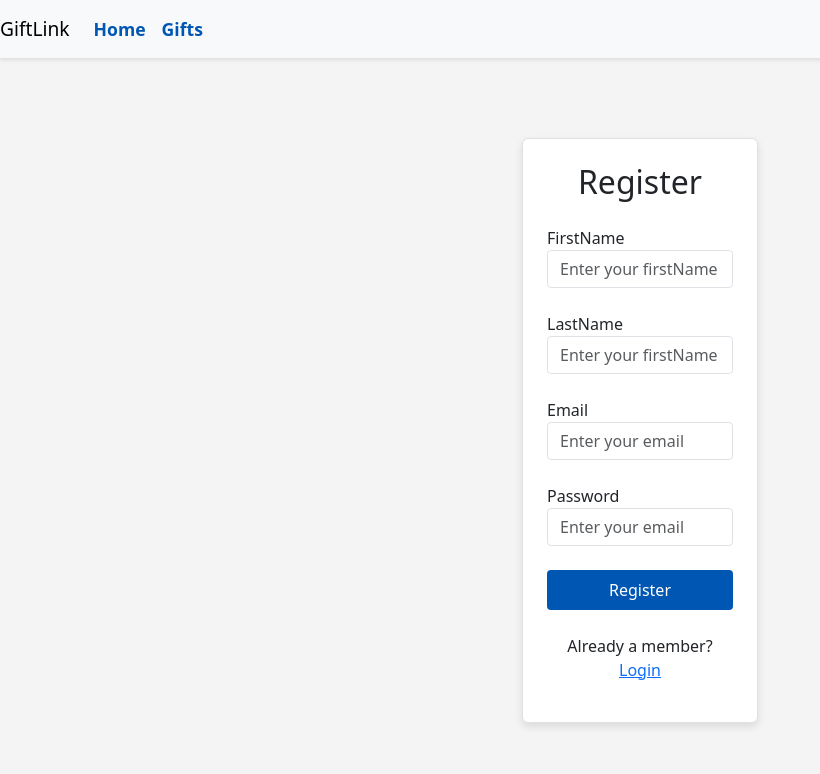
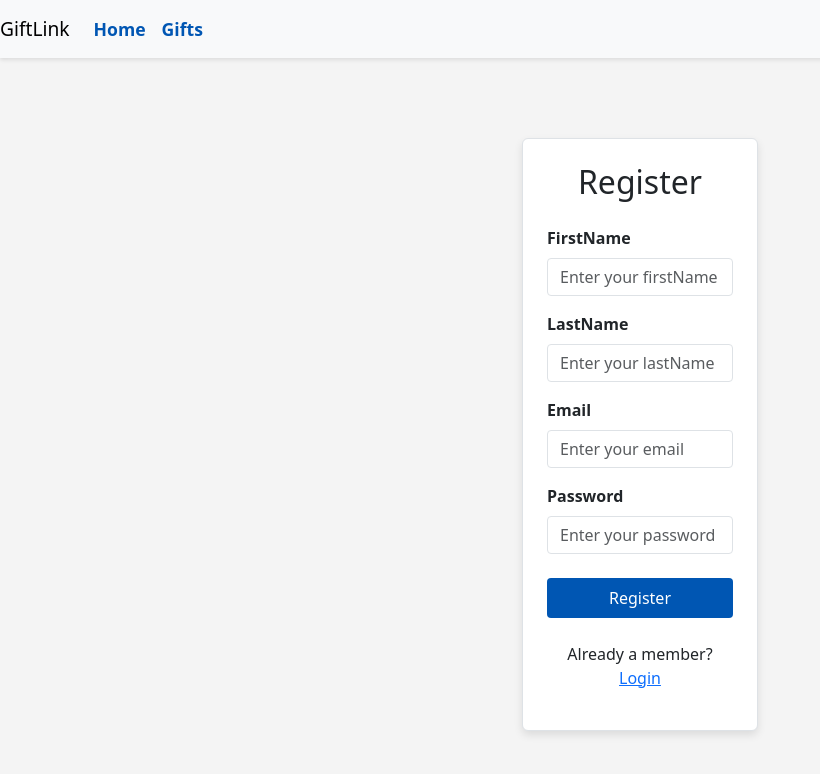
Before and after one commit to Yelthu/giftlink, a React (Create React App) app in the folder giftlink-frontend/: page /app/register in a window 1280 px wide. Shown: the top 774 px of the page, without its empty margins (0-820 px from the left). Built offline with nearby package versions, Linux system fonts and the light colour scheme.

Commit message:
Update RegisterPage.js

```diff
--- a/giftlink-frontend/src/components/RegisterPage/RegisterPage.js
+++ b/giftlink-frontend/src/components/RegisterPage/RegisterPage.js
@@ -1,18 +1,64 @@
 import React, { useState } from 'react';
+//Step 1 - Task 1
+import { urlConfig } from '../../config';
+
+//Step 1 - Task 2
+import { useAppContext } from '../../context/AuthContext';
+
+//Step 1 - Task 3
+import { useNavigate } from 'react-router-dom';
 
 import './RegisterPage.css';
 
 function RegisterPage() {
-
-    //insert code here to create useState hook variables for firstName, lastName, email, password
     const [firstName, setFirstName] = useState('');
     const [lastName, setLastName] = useState('');
     const [email, setEmail] = useState('');
     const [password, setPassword] = useState('');
 
-    // insert code here to create handleRegister function and include console.log
+    //Step 1 - Task 4
+    const [showerr, setShowerr] = useState('');
+
+    //Step 1 - Task 5
+    const navigate = useNavigate();
+    const { setIsLoggedIn } = useAppContext();
+
     const handleRegister = async () => {
-        console.log("Register invoked")
+        const response = await fetch(`${urlConfig.backendUrl}/api/auth/register`, {
+            //Step 1 - Task 6
+            method: 'POST',
+            //Step 1 - Task 7
+            headers: {
+                'content-type': 'application/json',
+            },
+            //Step 1 - Task 8
+            body: JSON.stringify({
+                firstName: firstName,
+                lastName: lastName,
+                email: email,
+                password: password
+            })
+        });
+
+        //Step 2 - Task 1
+        const json = await response.json();
+        console.log('json data', json);
+        console.log('er', json.error);
+
+        //Step 2 - Task 2
+        if (json.authtoken) {
+            sessionStorage.setItem('auth-token', json.authtoken);
+            sessionStorage.setItem('name', firstName);
+            sessionStorage.setItem('email', json.email);
+            //Step 2 - Task 3
+            setIsLoggedIn(true);
+            //Step 2 - Task 4
+            navigate('/app');
+        }
+        if (json.error) {
+            //Step 2 - Task 5
+            setShowerr(json.error);
+        }
     }
 
     return (
@@ -21,9 +67,8 @@
                 <div className="col-md-6 col-lg-4">
                     <div className="register-card p-4 border rounded">
                         <h2 className="text-center mb-4 font-weight-bold">Register</h2>
-
-                        <div className="mb-4">
-                            <label htmlFor="firstName" className="form label"> FirstName</label><br></br>
+                        <div className="mb-3">
+                            <label htmlFor="firstName" className="form-label">FirstName</label>
                             <input
                                 id="firstName"
                                 type="text"
@@ -34,53 +79,56 @@
                             />
                         </div>
 
-                        <div className="mb-4">
-                            <label htmlFor="lastName" className="form label"> LastName</label><br></br>
+                        {/* last name */}
+
+                        <div className="mb-3">
+                            <label htmlFor="lastName" className="form-label">LastName</label>
                             <input
                                 id="lastName"
                                 type="text"
                                 className="form-control"
-                                placeholder="Enter your firstName"
+                                placeholder="Enter your lastName"
                                 value={lastName}
                                 onChange={(e) => setLastName(e.target.value)}
                             />
                         </div>
 
-                        <div className="mb-4">
-                            <label htmlFor="email" className="form label"> Email</label><br></br>
+                        {/* email  */}
+                        <div className="mb-3">
+                            <label htmlFor="email" className="form-label">Email</label>
                             <input
                                 id="email"
-                                type="email"
+                                type="text"
                                 className="form-control"
                                 placeholder="Enter your email"
                                 value={email}
                                 onChange={(e) => setEmail(e.target.value)}
                             />
+                            {/* Step 2 - Task 6*/}
+
+                            <div className="text-danger">{showerr}</div>
                         </div>
 
                         <div className="mb-4">
-                            <label htmlFor="password" className="form label">Password</label><br></br>
+                            <label htmlFor="password" className="form-label">Password</label>
                             <input
                                 id="password"
                                 type="password"
                                 className="form-control"
-                                placeholder="Enter your email"
+                                placeholder="Enter your password"
                                 value={password}
                                 onChange={(e) => setPassword(e.target.value)}
                             />
                         </div>
-
                         <button className="btn btn-primary w-100 mb-3" onClick={handleRegister}>Register</button>
                         <p className="mt-4 text-center">
                             Already a member? <a href="/app/login" className="text-primary">Login</a>
                         </p>
-
                     </div>
                 </div>
             </div>
         </div>
-
-    )//end of return
+    );
 }
 
 export default RegisterPage;
```
